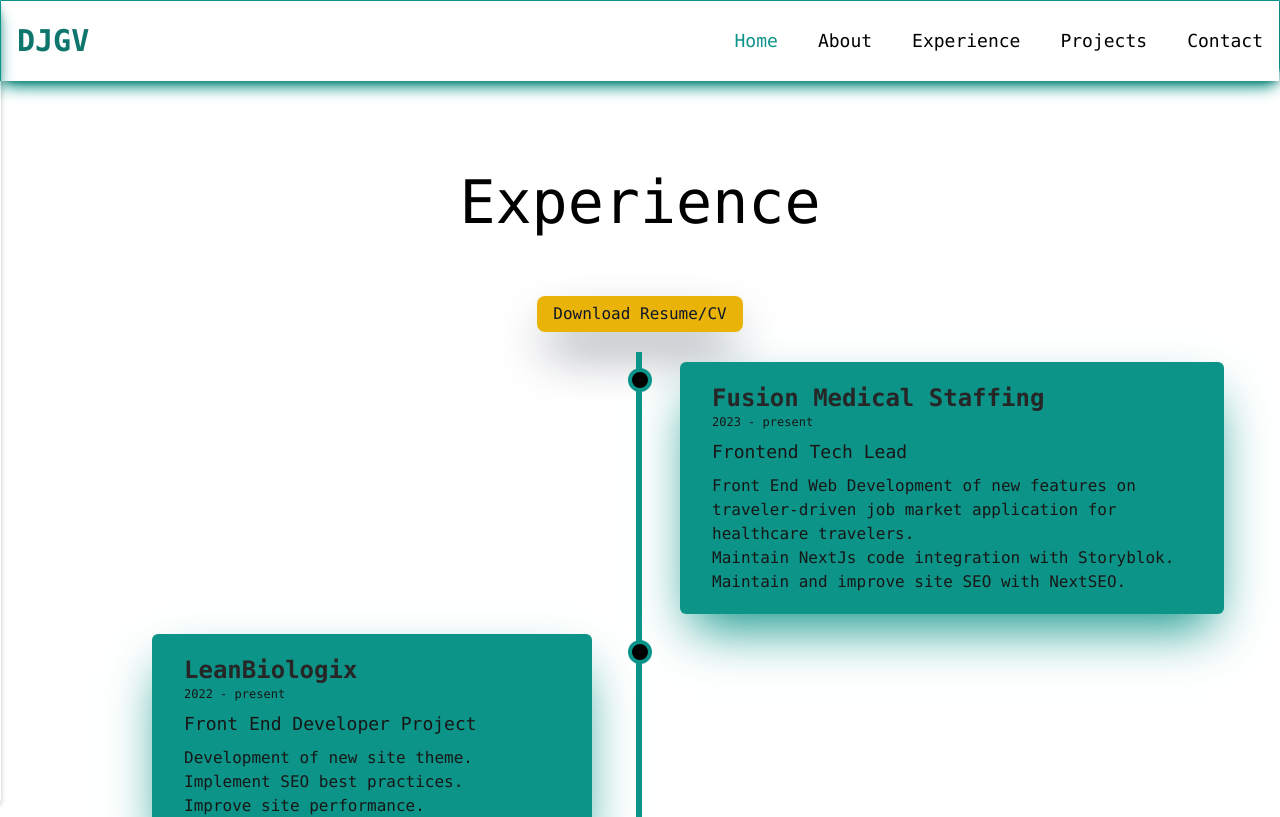
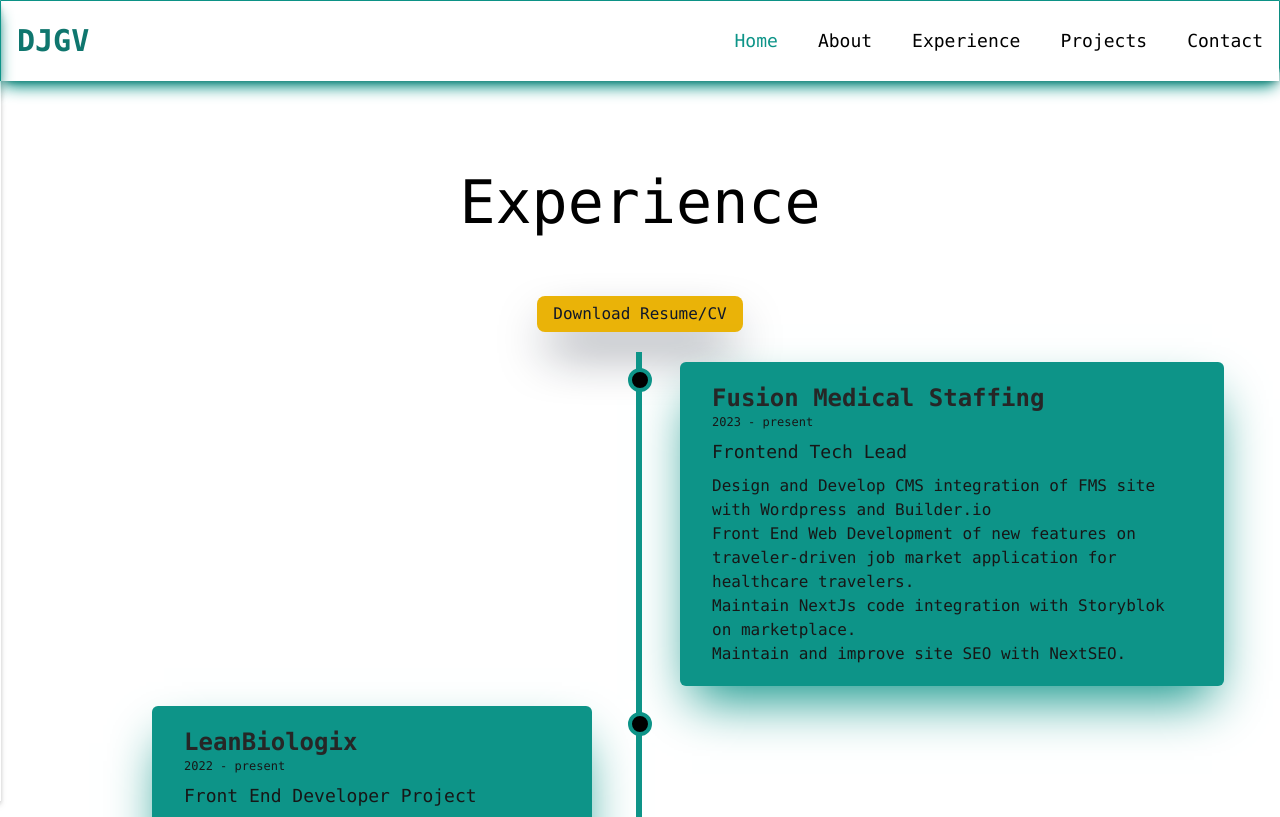
Before and after one commit to greenervigil/next-portfolio, a Next.js app: page /experience in a window 1280 px wide. Shown: the top 817 px of the page. Built offline with nearby package versions, Linux system fonts and the light colour scheme.

Commit message:
updating timeline

```diff
--- a/components/timeline/timeline.tsx
+++ b/components/timeline/timeline.tsx
@@ -7,8 +7,9 @@
                     <p className="text-neutral-900 text-xs">2023 - present</p>
                     <p className="text-neutral-900 text-lg my-2">Frontend Tech Lead </p>
                     <ul className="text-neutral-900 text-base">
+                        <li>Design and Develop CMS integration of FMS site with Wordpress and Builder.io</li>
                         <li>Front End Web Development of new features on traveler-driven job market application for healthcare travelers.</li>
-                        <li>Maintain NextJs code integration with Storyblok.</li>
+                        <li>Maintain NextJs code integration with Storyblok on marketplace.</li>
                         <li>Maintain and improve site SEO with NextSEO.</li>
                     </ul>
                 </div>
```
